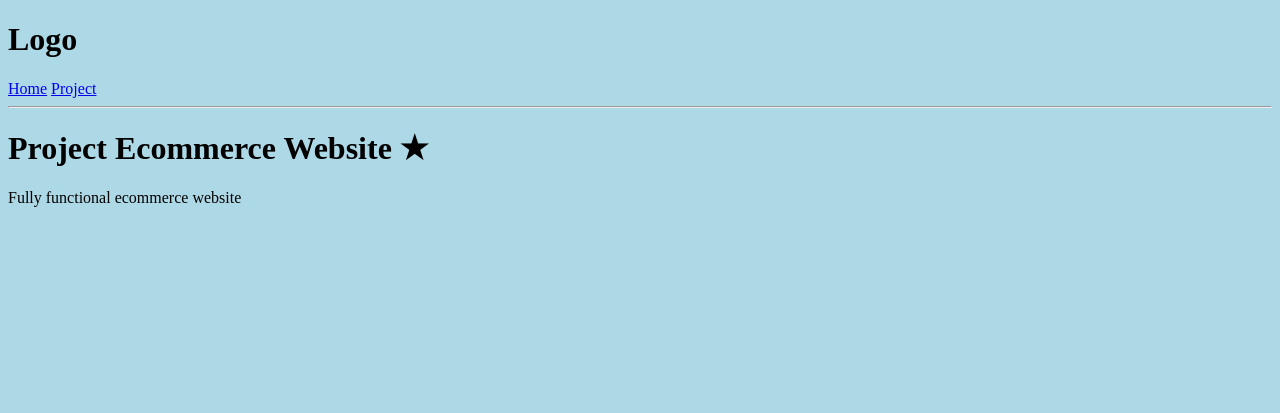
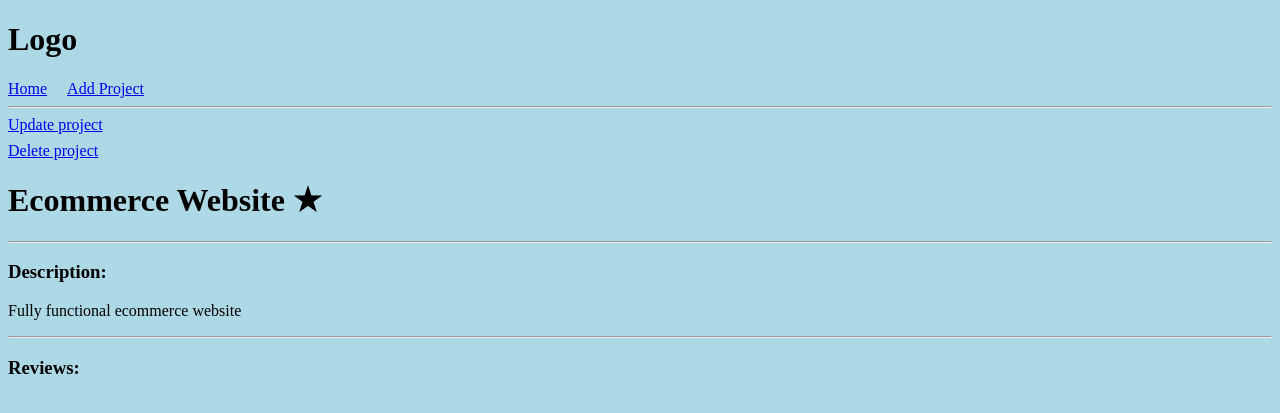
Before and after one commit to AxoyTO/DjangoUnchained, a Django app: page /project/1/ in a window 1280 px wide. Shown: the top 413 px of the page. Run offline with Django 4.2, Linux system fonts and the light colour scheme.

Commit message:
static restyling

```diff
--- a/devsearchlive/projects/templates/projects/index.html
+++ b/devsearchlive/projects/templates/projects/index.html
@@ -12,9 +12,9 @@
   <tbody>
     {% for project in projects %}
     <tr>
-      <td>{{project.id}}</td>
+      <td>{{forloop.counter}}</td>
       <td>
-        {{project.title}} {% if project.topRated %}
+        <a href="{% url 'projects:project' project.id %}">{{project.title}}</a>{% if project.topRated %}
         <strong>&#9733</strong> {% endif %}
       </td>
       <td>{{project.description}}</td>
--- a/devsearchlive/projects/templates/projects/project.html
+++ b/devsearchlive/projects/templates/projects/project.html
@@ -1,8 +1,26 @@
 {% extends 'main.html' %} {% block content %}
+<div><a href="{% url 'projects:update-project' project.id %}">Update project</a></div>
+<div style="padding-top:0.5em"><a href="{% url 'projects:delete-project' project.id %}">Delete project</a></div>
 <h1>
-  Project {{project.title}} {% if project.topRated %}<strong>&#9733</strong
-  >{% endif %}
+  {{project.title}} {% if project.topRated %}<strong>&#9733</strong>{% endif %}
 </h1>
+<div style="margin-top:1em">
+{% for tag in project.tags.all %}
+  <span style="border:1px solid #888; padding:0.5em;">{{tag}}</span>
+{% endfor %}
+</div>
+<hr style="margin-top:1em">
+<h3>Description:</h3>
 <p>{{project.description}}</p>
+<hr>
+<h3>Reviews:</h3>
+{% for review in project.review_set.all %}
+  {% if review.value == 'up'%}
+    <p style="background-color:lightgreen; border:2px solid#888; padding:0.5em">&#128077; {{review.body}}</p>
+  {% elif review.value == 'down'%}
+    <p style="background-color:red; border:2px solid white; padding:0.5em">&#128078; {{review.body}}</p>
+  {% endif %}
+<hr>
+{% endfor %}
 
 {% endblock content %}
--- a/devsearchlive/templates/navbar.html
+++ b/devsearchlive/templates/navbar.html
@@ -1,5 +1,9 @@
 <h1>Logo</h1>
 
-<a href="/">Home</a>
-<a href="/project/4">Project</a>
+<div style="">
+  <span><a href="/">Home</a></span>
+  <span style="padding-left: 1em"
+    ><a href="{% url 'projects:create-project' %}">Add Project</a></span
+  >
+</div>
 <hr />
```
Also changed, not shown: devsearchlive/projects/templates/projects/delete.html (added, +8 -0 lines), devsearchlive/projects/templates/projects/project-form.html (added, +9 -0 lines).
